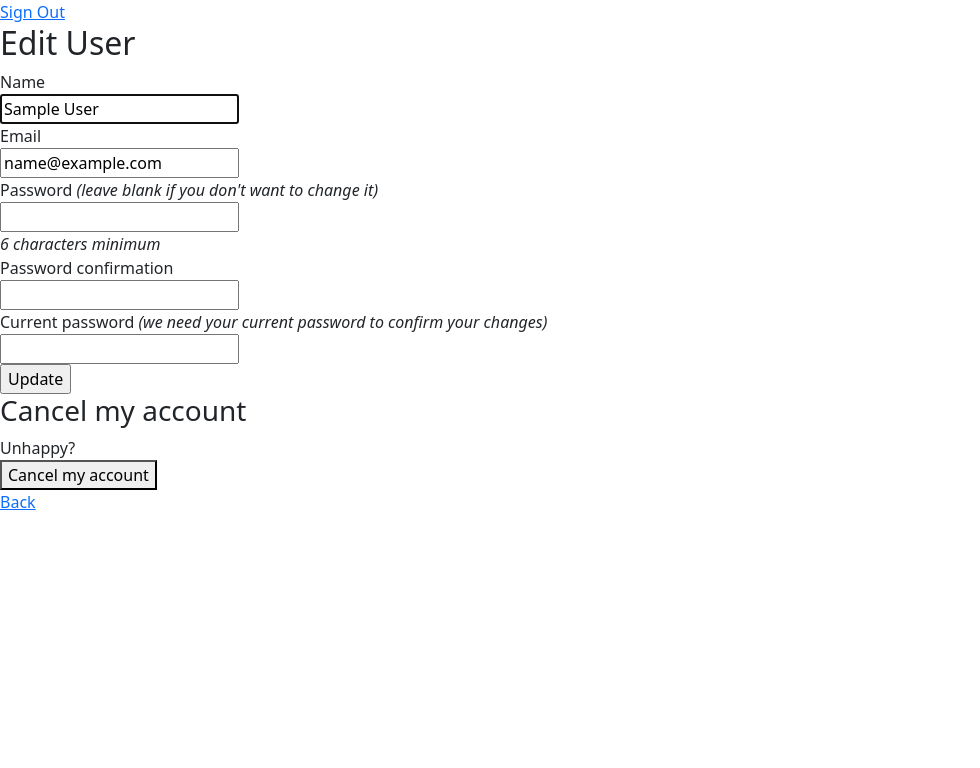
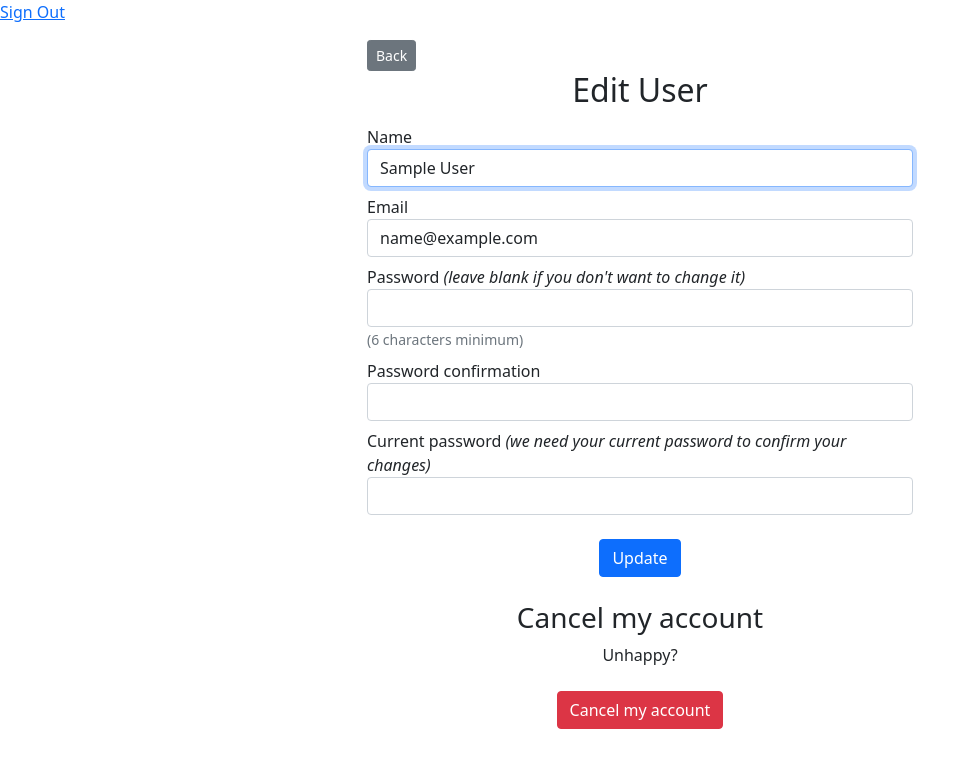
Before and after one commit to ankitt26/SaveIt, a Rails app: page /users/edit in a window 1280 px wide. Shown: the top 768 px of the page, without its empty margins (0-980 px from the left). Run offline with Rails 7, Linux system fonts and the light colour scheme; the visitor is signed in with stand-in values (Sample User, id 1).

Commit message:
Style registration edit page  using Bootstrap

```diff
--- a/app/views/devise/registrations/edit.html.erb
+++ b/app/views/devise/registrations/edit.html.erb
@@ -1,48 +1,59 @@
-<h2>Edit <%= resource_name.to_s.humanize %></h2>
+<div class="container mt-3">
+  <div class="row justify-content-center">
+    <div class="col-md-6">
+    <%= link_to "Back", :back, class: "btn btn-secondary btn-sm" %>
 
-<%= form_for(resource, as: resource_name, url: registration_path(resource_name), html: { method: :put }) do |f| %>
+      <div class="form-container">
+        <h2 class="text-center mb-3">Edit <%= resource_name.to_s.humanize %></h2>
+
+        <%= form_for(resource, as: resource_name, url: registration_path(resource_name), html: { method: :put, class: "form" }) do |f| %>
           <%= render "devise/shared/error_messages", resource: resource %>
 
-    <div class="field">
+          <div class="form-group mt-2">
             <%= f.label :name %><br />
-      <%= f.text_field :name, autofocus: true, autocomplete: "name" %>
+            <%= f.text_field :name, autofocus: true, autocomplete: "name", class: "form-control" %>
           </div>
 
-  <div class="field">
+          <div class="form-group mt-2">
             <%= f.label :email %><br />
-    <%= f.email_field :email, autofocus: true, autocomplete: "email" %>
+            <%= f.email_field :email, autofocus: true, autocomplete: "email", class: "form-control" %>
           </div>
 
           <% if devise_mapping.confirmable? && resource.pending_reconfirmation? %>
-    <div>Currently waiting confirmation for: <%= resource.unconfirmed_email %></div>
+            <div class="alert alert-info">
+              Currently waiting confirmation for: <%= resource.unconfirmed_email %>
+            </div>
           <% end %>
 
-  <div class="field">
+          <div class="form-group mt-2">
             <%= f.label :password %> <i>(leave blank if you don't want to change it)</i><br />
-    <%= f.password_field :password, autocomplete: "new-password" %>
+            <%= f.password_field :password, autocomplete: "new-password", class: "form-control" %>
             <% if @minimum_password_length %>
-      <br />
-      <em><%= @minimum_password_length %> characters minimum</em>
+              <small class="text-muted">(<%= @minimum_password_length %> characters minimum)</small>
             <% end %>
           </div>
 
-  <div class="field">
+          <div class="form-group mt-2">
             <%= f.label :password_confirmation %><br />
-    <%= f.password_field :password_confirmation, autocomplete: "new-password" %>
+            <%= f.password_field :password_confirmation, autocomplete: "new-password", class: "form-control" %>
           </div>
 
-  <div class="field">
+          <div class="form-group mt-2">
             <%= f.label :current_password %> <i>(we need your current password to confirm your changes)</i><br />
-    <%= f.password_field :current_password, autocomplete: "current-password" %>
+            <%= f.password_field :current_password, autocomplete: "current-password", class: "form-control" %>
           </div>
 
-  <div class="actions">
-    <%= f.submit "Update" %>
+          <div class="form-group text-center mt-4">
+            <%= f.submit "Update", class: "btn btn-primary" %>
           </div>
         <% end %>
 
-<h3>Cancel my account</h3>
+        <h3 class="text-center mt-4">Cancel my account</h3>
 
-<div>Unhappy? <%= button_to "Cancel my account", registration_path(resource_name), data: { confirm: "Are you sure?", turbo_confirm: "Are you sure?" }, method: :delete %></div>
-
-<%= link_to "Back", :back %>
+        <div class="text-center">
+          Unhappy? <%= button_to "Cancel my account", registration_path(resource_name), data: { confirm: "Are you sure?", turbo_confirm: "Are you sure?" }, method: :delete, class: "btn btn-danger mt-4" %>
+        </div>
+      </div>
+    </div>
+  </div>
+</div>
```
Lines whose indentation alone changed are shown as unchanged.
